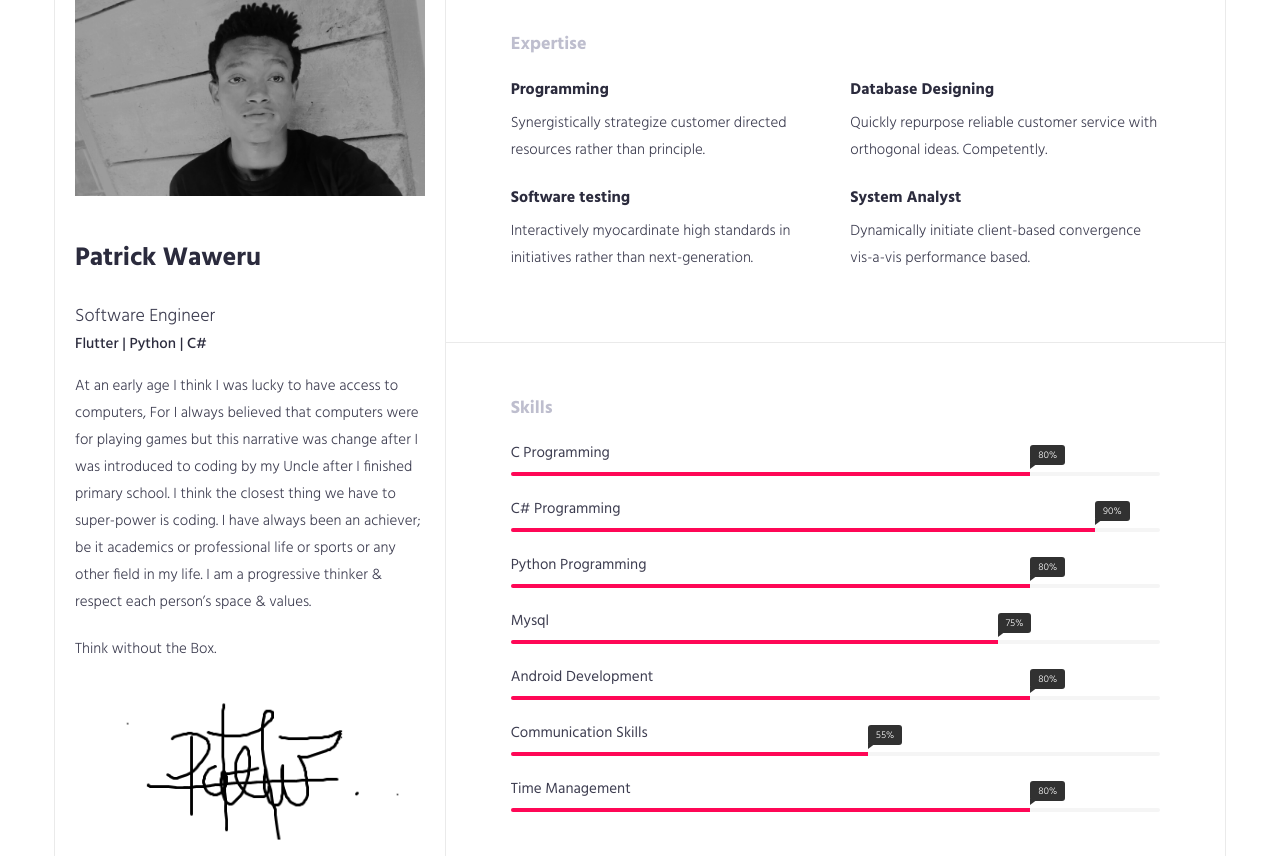
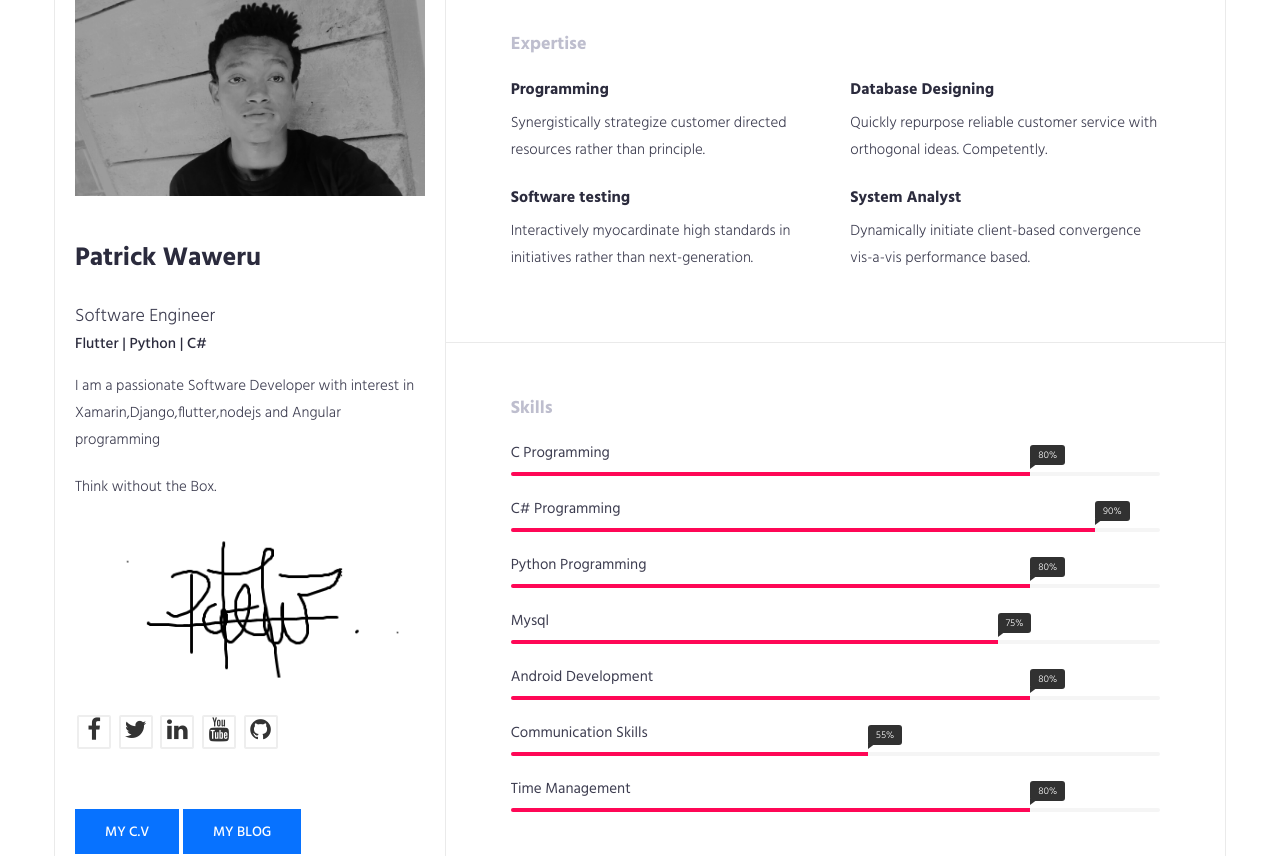
Before and after one commit to Iampato/Portfolio_Django, a Django app: page / in a window 1280 px wide. Shown: the part 81-937 px from the top of the page. Run offline with Django 3.2, Linux system fonts and the light colour scheme; some libraries are stand-ins or nearby versions.

Commit message:
added about me

```diff
--- a/home/templates/home/index.html
+++ b/home/templates/home/index.html
@@ -52,13 +52,7 @@
 
             <div class="about-text">
                 <p>
-                    At an early age I think I was lucky to have access to computers,
-                    For I always believed that computers were for playing games but this narrative was change
-                    after I was introduced to coding by my Uncle after I finished primary school. I think the
-                    closest thing we have to super-power is coding. I have always been an achiever; be it academics
-                    or professional life or sports or any other field in my life.  I am a progressive thinker &
-                    respect each person’s space & values.
-
+                    I am a passionate Software Developer with interest in Xamarin,Django,flutter,nodejs and Angular programming
                 </p>
 
                 <p>Think without the Box.</p>
```
